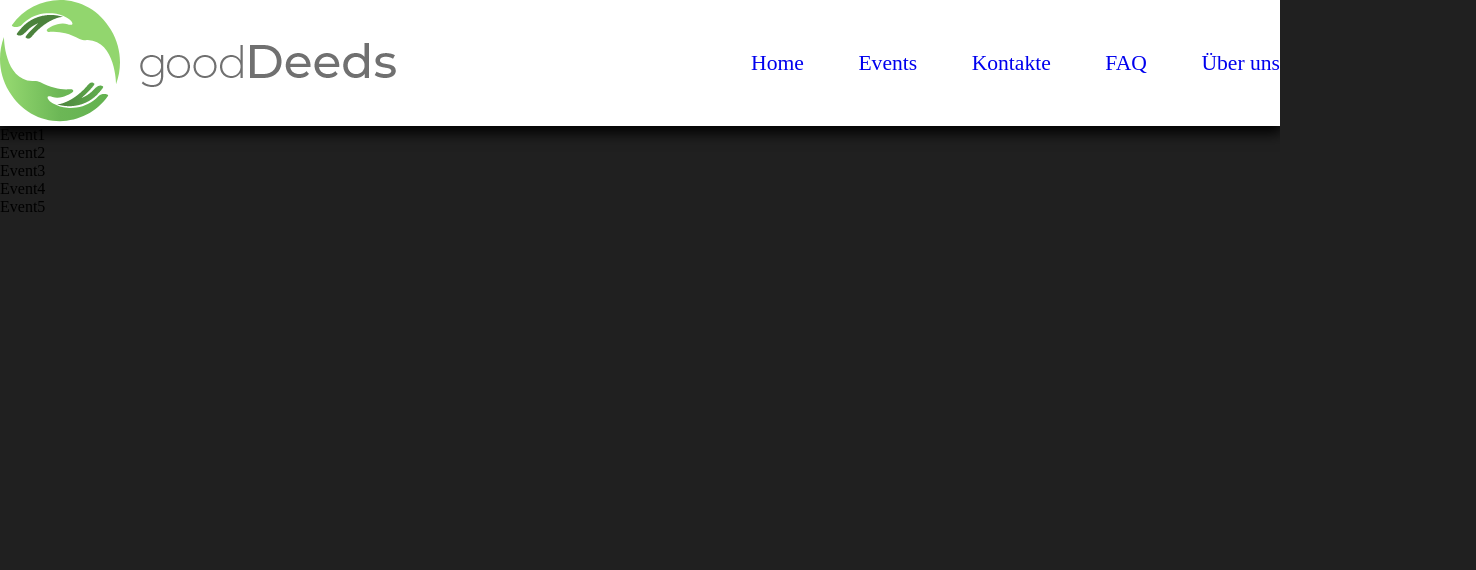
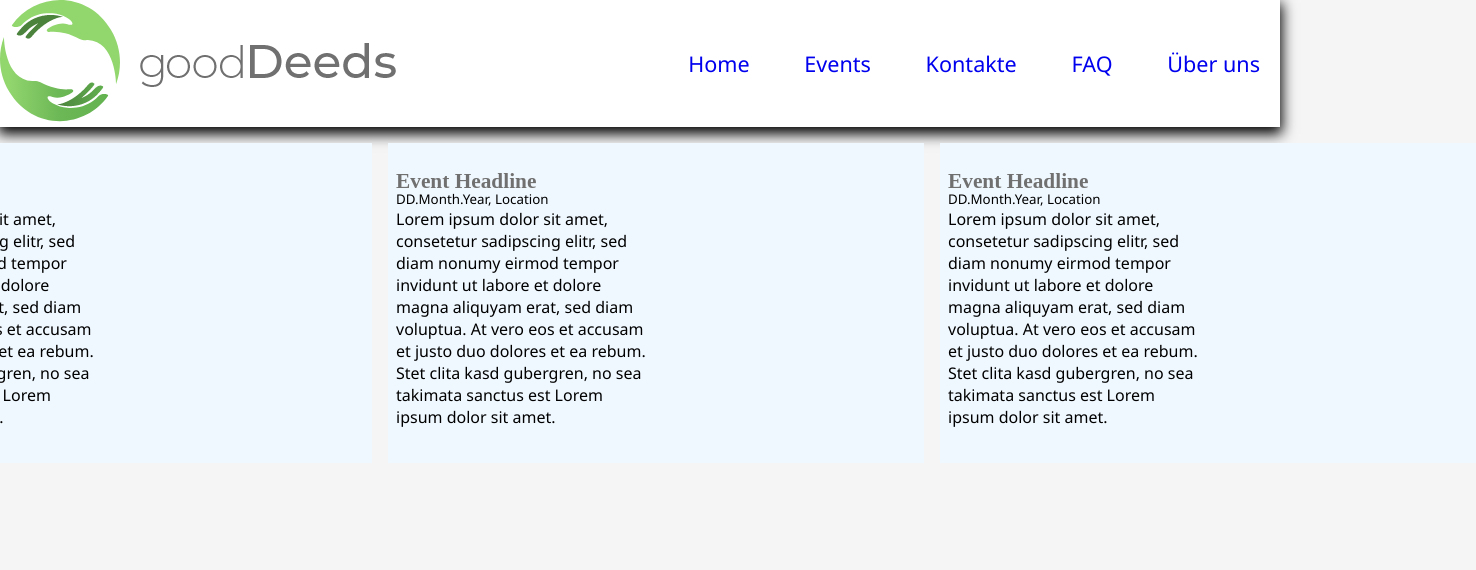
Before and after one commit to TimZech/webDev, a plain HTML site: page website/Events.html in a window 1280 px wide. Shown: the whole page, 1476 px wide, since content can reach past the window. Drawn offline with Linux system fonts and the light colour scheme.

Commit message:
events und fonts

```diff
--- a/website/Events.html
+++ b/website/Events.html
@@ -1,13 +1,15 @@
 <!DOCTYPE html>
-<html lang = "de">
-<head><title>
+<html lang="de" xmlns:background-color="http://java.sun.com/JSP/Page">
+<head>
+    <title>
     goodDeeds
 </title>
-
- <meta charset="UTF-8"/>
- <link rel = "stylesheet" href="styles.css"/>
- <link rel = "icon" href =icon.png
-        type = "image/x-icon">
+    <meta charset="UTF-8"/>
+    <link rel = "stylesheet" href="css/styles.css"/>
+    <link rel = "icon" href =icon.png
+          type = "image/x-icon">
+    <script>
+    </script>
 </head>
 <header>
     <div class="logo">
@@ -22,10 +24,39 @@
     </div>
     </header>
 
-  <body>
+  <body style="background-color: whitesmoke">
 
-    <div class="Events">
-      <div class="event">Event1</div>
+    <div class="events">
+        <div class="eventParentContainer">
+      <div class="eventContainer" id="event-id">
+          <div class="eventTextContainer">
+              <div class="eventHeadline"><h2>Event Headline</h2></div>
+              <div class="eventDate-location">DD.Month.Year, Location</div>
+              <div class="eventText">Lorem ipsum dolor sit amet, consetetur sadipscing elitr, sed diam nonumy eirmod tempor invidunt ut labore et dolore magna aliquyam erat, sed diam voluptua. At vero eos et accusam et justo duo dolores et ea rebum. Stet clita kasd gubergren, no sea takimata sanctus est Lorem ipsum dolor sit amet. </div>
+          </div>
+          <div class="eventImageContainer"></div>
+      </div>
+
+        <div class="eventContainer" id="event-id2">
+            <div class="eventTextContainer">
+                <div class="eventHeadline"><h2>Event Headline</h2></div>
+                <div class="eventDate-location">DD.Month.Year, Location</div>
+                <div class="eventText">Lorem ipsum dolor sit amet, consetetur sadipscing elitr, sed diam nonumy eirmod tempor invidunt ut labore et dolore magna aliquyam erat, sed diam voluptua. At vero eos et accusam et justo duo dolores et ea rebum. Stet clita kasd gubergren, no sea takimata sanctus est Lorem ipsum dolor sit amet. </div>
+            </div>
+            <div class="eventImageContainer"></div>
+        </div>
+
+        <div class="eventContainer" id="event-id3">
+            <div class="eventTextContainer">
+                <div class="eventHeadline"><h2>Event Headline</h2></div>
+                <div class="eventDate-location">DD.Month.Year, Location</div>
+                <div class="eventText">Lorem ipsum dolor sit amet, consetetur sadipscing elitr, sed diam nonumy eirmod tempor invidunt ut labore et dolore magna aliquyam erat, sed diam voluptua. At vero eos et accusam et justo duo dolores et ea rebum. Stet clita kasd gubergren, no sea takimata sanctus est Lorem ipsum dolor sit amet. </div>
+            </div>
+            <div class="eventImageContainer"></div>
+        </div>
+        </div>
+
+
       <div class="event">Event2</div>
       <div class="event">Event3</div>
       <div class="event">Event4</div>
--- /dev/null
+++ b/website/css/styles.css
@@ -0,0 +1,123 @@
+/* General Override */
+* {
+    font-family: "Segoe UI";
+}
+
+header{
+    margin:auto;
+    background-color: white;
+    box-shadow: 0px 5px 13px 2px;
+    display: flex;
+    justify-content: center;
+    align-items: center;
+    text-decoration: none;
+}
+
+.nav{
+    margin-left: auto;
+    margin-right: 20px;
+    text-decoration: none;
+    color: black;
+    font-size: large;
+    justify-content: space-between;
+}
+.nav a{
+    margin-left: 50px;
+    text-decoration: none;
+    font-size: larger;
+}
+
+.events {
+    margin-top: 32px;
+
+    display: grid;
+    grid-template-columns: 1640px;
+    justify-content: center;
+}
+
+.eventParentContainer {
+    display: grid;
+    grid-template-columns: 536px 536px 536px;
+    gap: 16px;
+
+    justify-content: start;
+}
+
+.eventContainer {
+    height: 320px;
+    width: 536px;
+
+    display: grid;
+    grid-template-columns: 268px 268px;
+
+    margin: 16px;
+    margin-top: -16px;
+
+    background-color: aliceblue;
+}
+
+.eventTextContainer {
+    padding: 8px;
+}
+.eventHeadline h2 {
+    margin-bottom: 16px;
+
+    font-family: "Segoe UI Semibold";
+    font-size: 16pt;
+    color: #707070;
+
+}
+.eventDate-location {
+    margin-top: -20px;
+    font-size: 10pt;
+}
+/* Slideshow */
+body{
+    margin: 0;
+    padding: 0;
+    background-color: rgb(32, 32, 32);
+}
+#slider{
+    overflow: hidden;
+}
+#slider figure{
+    position: relative;
+    width: 500%;
+    margin: 0;
+    left: 0;
+    animation: 20s slider infinite;
+}
+#slider figure img{
+    width: 20%;
+    float: left;
+
+}
+@keyframes slider {
+    0%{
+        left:0;
+    }
+    20%{
+        left:0;
+    }
+    25%{
+        left:-100%
+    }
+    45%{
+        left: -100%;
+    }
+    50%{
+        left:-200%;
+    }
+    70%{
+        left:-200%;
+    }
+    75%{
+        left: -300%;
+    }
+    95%{
+        left: -300%;
+    }
+    100%{
+        left: -400%;
+    }
+}
--- a/website/styles.css
+++ /dev/null
@@ -1,73 +0,0 @@
-header{
-    margin:auto;
-    background-color: white;
-    box-shadow: 0px 5px 13px 2px;
-    display: flex;
-    justify-content: center;
-    align-items: center;
-   text-decoration: none;
-}
-
-.nav{
-    margin-left: auto;
-    text-decoration: none;
-    color: black;
-    font-size: large;
-    justify-content: space-between;
-}
-.nav a{
-    margin-left: 50px;
-    text-decoration: none;
-    font-size: larger;
-
-}
-/* Slideshow */
-body{
-    margin: 0;
-    padding: 0;
-    background-color: rgb(32, 32, 32);
-}
-#slider{
-    overflow: hidden;
-}
-#slider figure{
-    position: relative;
-    width: 500%;
-    margin: 0;
-    left: 0;
-    animation: 20s slider infinite;
-}
-#slider figure img{
-    width: 20%;
-    float: left;
-
-}
-@keyframes slider {
-    0%{
-        left:0;
-    }
-    20%{
-        left:0;
-    }
-    25%{
-        left:-100%
-    }
-    45%{
-        left: -100%;
-    }
-    50%{
-        left:-200%;
-    }
-    70%{
-        left:-200%;
-    }
-    75%{
-        left: -300%;
-    }
-    95%{
-        left: -300%;
-    }
-    100%{
-        left: -400%;
-    }
-}
```
Also changed, not shown: website/FAQ.html (+1 -1 lines), website/Kontakte.html (+1 -1 lines), website/Main.html (+5 -4 lines), website/ÜberUns.html (+1 -1 lines), website/fonts/segoeui.ttf (added), website/fonts/segoeuib.ttf (added), website/fonts/segoeuii.ttf (added), website/fonts/segoeuil.ttf (added), website/fonts/segoeuisl.ttf (added), website/fonts/segoeuiz.ttf (added), website/fonts/seguibl.ttf (added), website/fonts/seguibli.ttf (added), website/fonts/seguili.ttf (added), website/fonts/seguisb.ttf (added), 2 more files.
